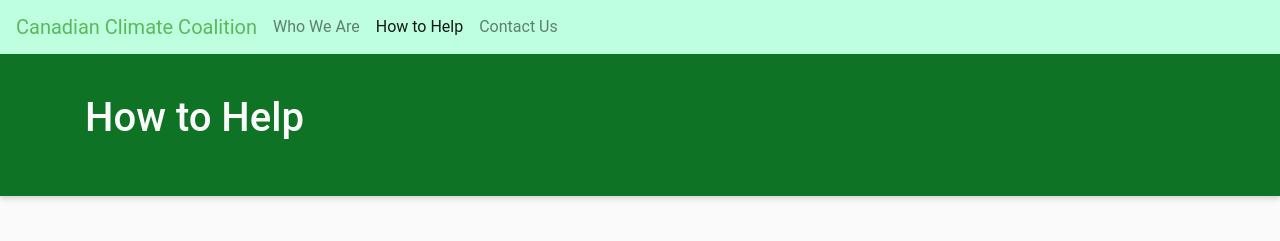
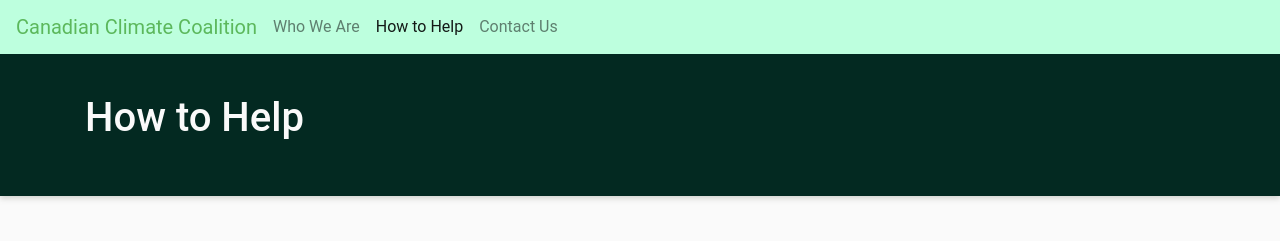
Before and after one commit to trop0008/bootstrap-site, a plain HTML site: page help.html in a window 1280 px wide. Shown: the top 241 px of the page. Drawn offline with nearby package versions, Linux system fonts and the light colour scheme; a script that the page names is missing.

Commit message:
fixed header

```diff
--- a/css/main.css
+++ b/css/main.css
@@ -58,7 +58,7 @@ h1,h2,h3,h4{
     background-color: #0E7324;
 }
 .container-title {
-    background-color: #0E7324;
+    background-color: #032921;
     color: #FAFAFA;
     box-shadow: 0 2px 6px rgba(126, 132, 122, 0.38);
 }
```
